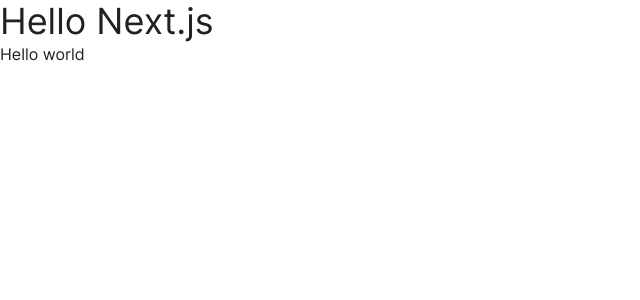
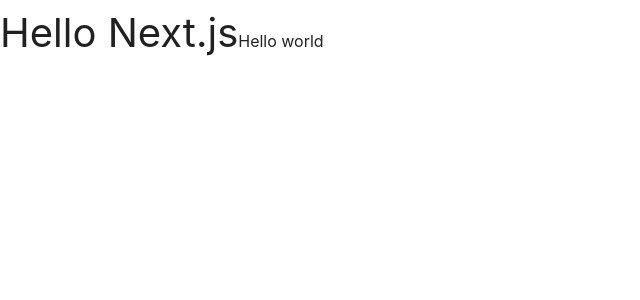
Before and after one commit to Golden-City-Model-Management/GCMM, a Next.js app in the folder client/: page / in a window 1280 px wide. Shown: the top 300 px of the page, without its empty margins (0-640 px from the left). Built offline with nearby package versions, Linux system fonts and the light colour scheme.

Commit message:
refactor theme

```diff
--- a/client/pages/index.tsx
+++ b/client/pages/index.tsx
@@ -6,7 +6,7 @@
 
   return (
     <div>
-      <Typography variant='h1' >Hello Next.js</Typography>
+      <Typography variant='caption' >Hello Next.js</Typography>
       Hello world
     </div>
   )
--- a/client/styles/globals.css
+++ b/client/styles/globals.css
@@ -1,8 +1,8 @@
 
-
+/*
 @font-face {
   font-family: "Inter";
   src: url(/fonts/Inter/Inter-VariableFont_slnt,wght.ttf) format("truetype");
   font-style: normal;
   font-display: swap;
-  }
+  } */
--- a/client/styles/theme.ts
+++ b/client/styles/theme.ts
@@ -42,7 +42,7 @@
       fontWeightRegular: 400,
       fontWeightMedium: 500,
       fontWeightBold: 700,
-      largHeading: {
+      caption: {
         fontSize: '2.5rem',
         fontWeight: 400,
         color: palette.text.primary,
```
